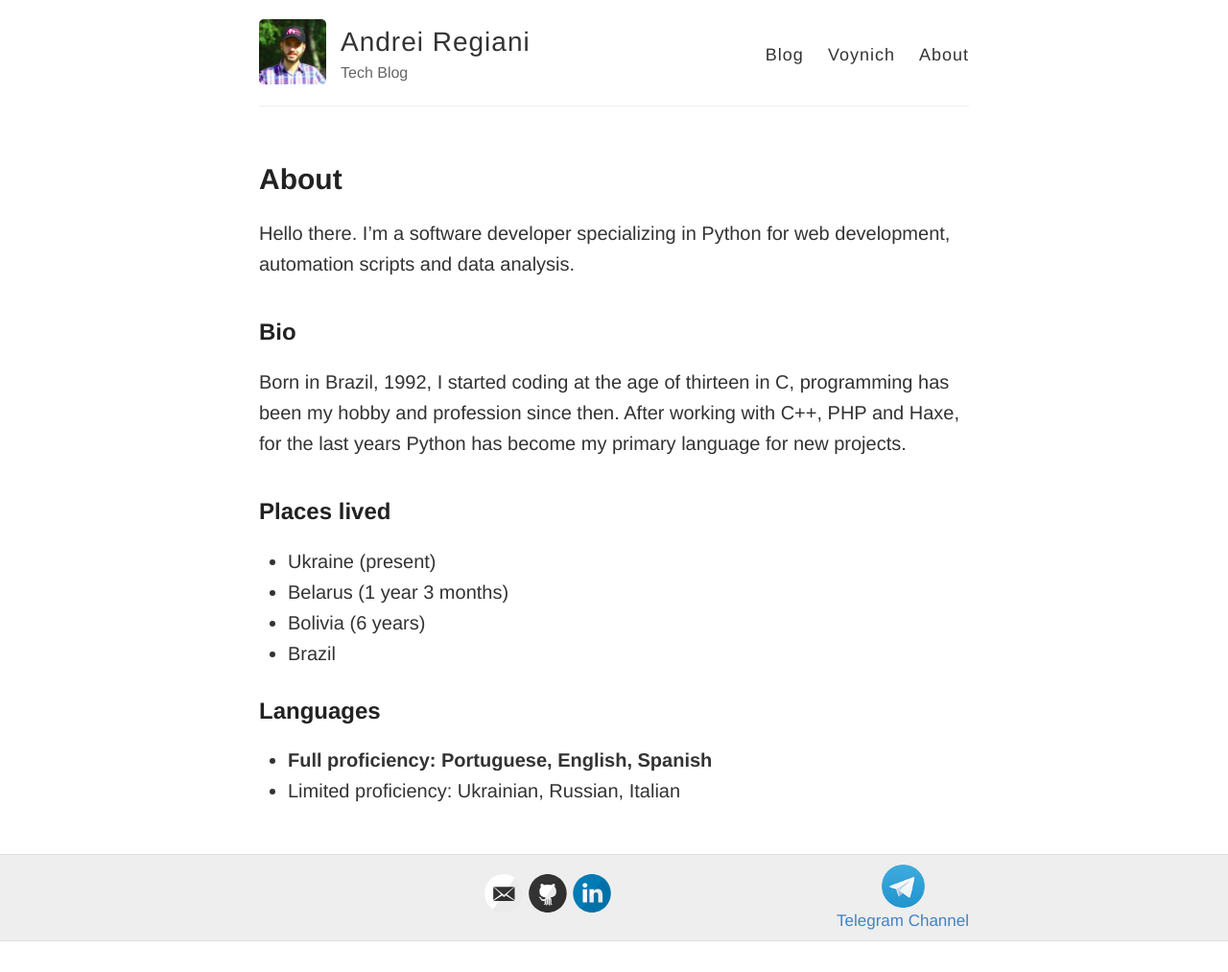
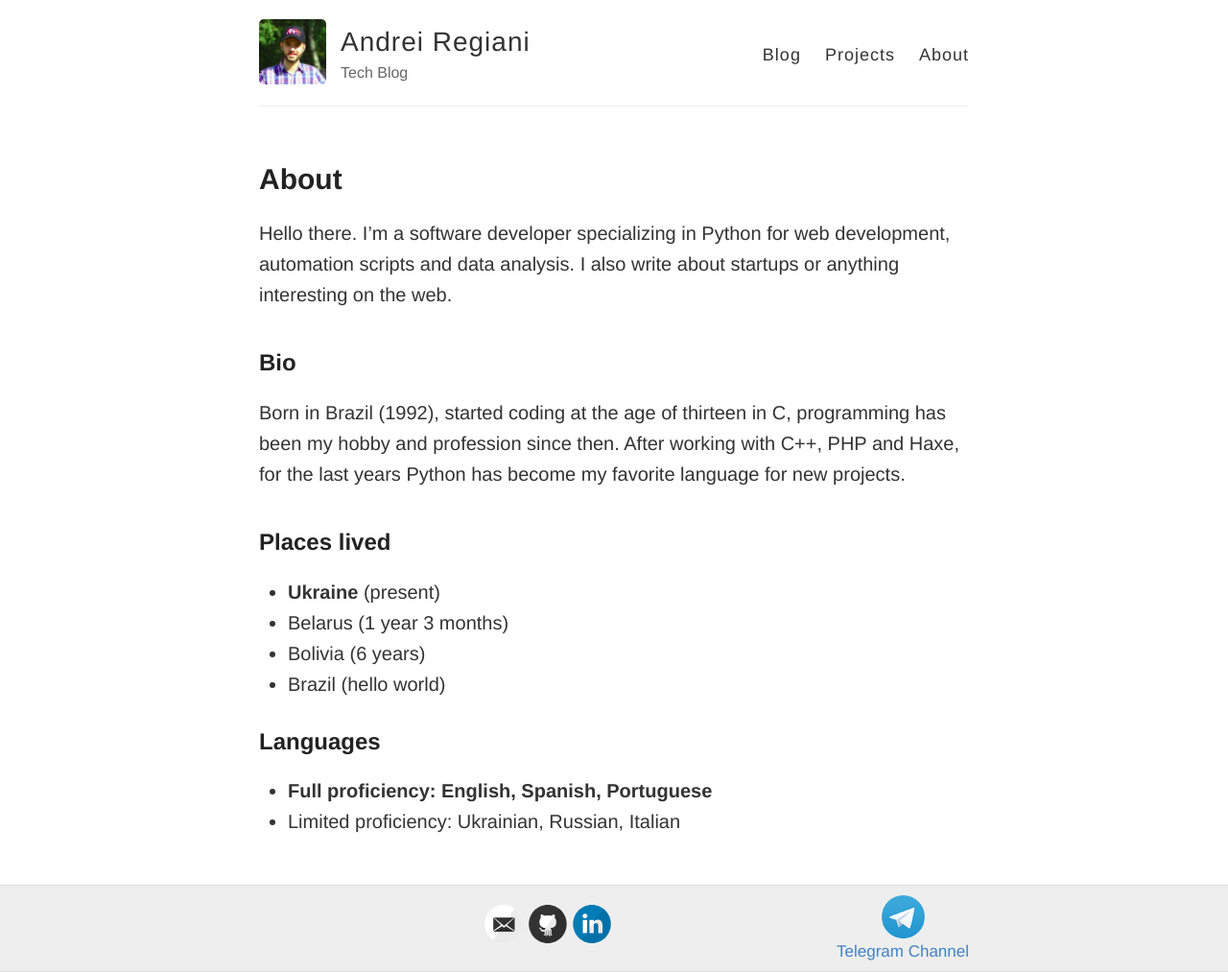
Before and after one commit to AndreiRegiani/andreiregiani.github.io, a Jekyll site: the page built from about.md, in a window 1280 px wide. Shown: the whole page at 96% size. Built offline with Jekyll 4.4.1, drawn with Linux system fonts in a browser that asks for light colours; before the commit the page ends 981 px from its top, so only the background shows below that.

Commit message:
Updated website sections

```diff
--- a/_layouts/default.html
+++ b/_layouts/default.html
@@ -29,8 +29,7 @@
 
                 <nav>
                     <a href="{{ site.baseurl }}/">Blog</a>
-                    <!-- <a href="{{ site.baseurl }}/projects">Projects</a> -->
-                    <a href="{{ site.baseurl }}/voynich-manuscript">Voynich</a>
+                    <a href="{{ site.baseurl }}/projects">Projects</a>
                     <a href="{{ site.baseurl }}/about">About</a>
                 </nav>
             </header>
--- a/about.md
+++ b/about.md
@@ -4,17 +4,17 @@ title: About
 permalink: /about/
 ---
 
-Hello there. I'm a software developer specializing in Python for web development, automation scripts and data analysis.
+Hello there. I'm a software developer specializing in Python for web development, automation scripts and data analysis. I also write about startups or anything interesting on the web.
 
 ## Bio
-Born in Brazil, 1992, I started coding at the age of thirteen in C, programming has been my hobby and profession since then. After working with C++, PHP and Haxe, for the last years Python has become my primary language for new projects.
+Born in Brazil (1992), started coding at the age of thirteen in C, programming has been my hobby and profession since then. After working with C++, PHP and Haxe, for the last years Python has become my favorite language for new projects.
 
 ## Places lived
-* Ukraine (present)
+* **Ukraine** (present)
 * Belarus (1 year 3 months)
 * Bolivia (6 years)
-* Brazil
+* Brazil (hello world)
 
 ## Languages
-* **Full proficiency: Portuguese, English, Spanish**
+* **Full proficiency: English, Spanish, Portuguese**
 * Limited proficiency: Ukrainian, Russian, Italian
```
Also changed, not shown: projects.md (added, +8 -0 lines).
